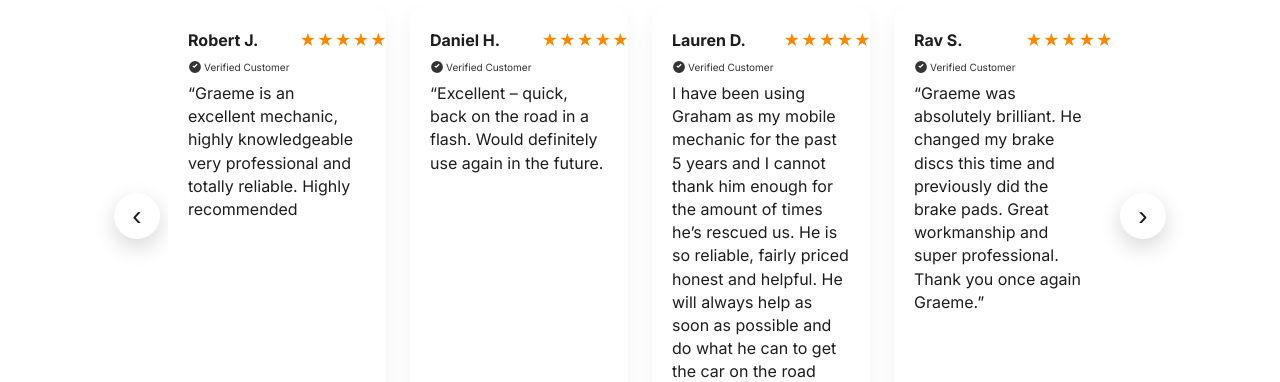
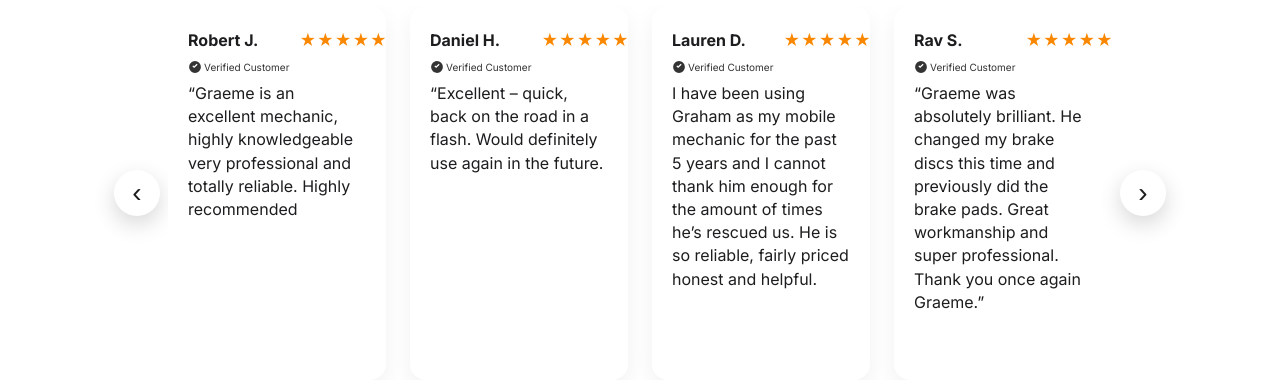
Before and after one commit to Vidolki/maxamy-repairs-reviews, a plain HTML site: page index.html in a window 1280 px wide. Shown: the top 382 px of the page. Drawn offline with Linux system fonts and the light colour scheme.

Commit message:
Update index.html

```diff
--- a/index.html
+++ b/index.html
@@ -150,14 +150,14 @@
   const REVIEWS = [
     {name:"Robert J.",  text:"“Graeme is an excellent mechanic, highly knowledgeable very professional and totally reliable. Highly recommended", rating:5},
     {name:"Daniel H.",  text:"“Excellent – quick, back on the road in a flash. Would definitely use again in the future.", rating:5},
-    {name:"Lauren D.",  text:"I have been using Graham as my mobile mechanic for the past 5 years and I cannot thank him enough for the amount of times he’s rescued us. He is so reliable, fairly priced honest and helpful. He will always help as soon as possible and do what he can to get the car on the road safely and quickly.", rating:5},
+    {name:"Lauren D.",  text:"I have been using Graham as my mobile mechanic for the past 5 years and I cannot thank him enough for the amount of times he’s rescued us. He is so reliable, fairly priced honest and helpful.", rating:5},
     {name:"Rav S.",     text:"“Graeme was absolutely brilliant. He changed my brake discs this time and previously did the brake pads. Great workmanship and super professional. Thank you once again Graeme.”", rating:5},
     {name:"Jon D.",     text:"Graeme arrived early and completed the work quickly, leaving no mess behind. Brakes feel great.", rating:5},
     {name:"Nick W.",    text:"I have been using Maxamy for many years now and cannot fault the excellent service I have received. I've had various work done, from routine maintenance to repairs, and Graeme has always delivered good quality work.", rating:5},
     {name:"Lindsay Y.", text:"He got straight on with the job and was very professional. My ABS light has gone out and the brakes feel much better.", rating:5},
     {name:"Leoni B.",   text:"My car starts first time now! Graeme was friendly, punctual and professional throughout.", rating:5},
     {name:"Cheryl T.",  text:"Graeme fixed the thermostat housing leak and the car now runs at the correct temperature. Great job", rating:5},
-    {name:"Adam F.",    text:"Many years of looking after our family cars and my Van. Always an in depth service, full explanations, care taken to get best prices for parts and always well priced. Friendly, punctual and pro active. Taking my car work to Maxamy was the best decision I made!", rating:5},
+    {name:"Adam F.",    text:"Many years of looking after our family cars and my Van. Always an in depth service, full explanations, care taken to get best prices for parts and always well priced. Taking my car work to Maxamy was the best decision I made!", rating:5},
     {name:"Rob H.",     text:"“Brilliant service. All the brake drums and shoes replaced quickly and the van’s brakes are now perfect.”.", rating:5},
     {name:"Eric S.",    text:"Graeme was punctual and completed both the front and rear brake work to a high standard. Very happy with the service.", rating:5},
     {name:"Michael W.", text:"“Graeme replaced the timing belt at the agreed time and the car runs great. Couldn’t ask for more.", rating:5},
```
